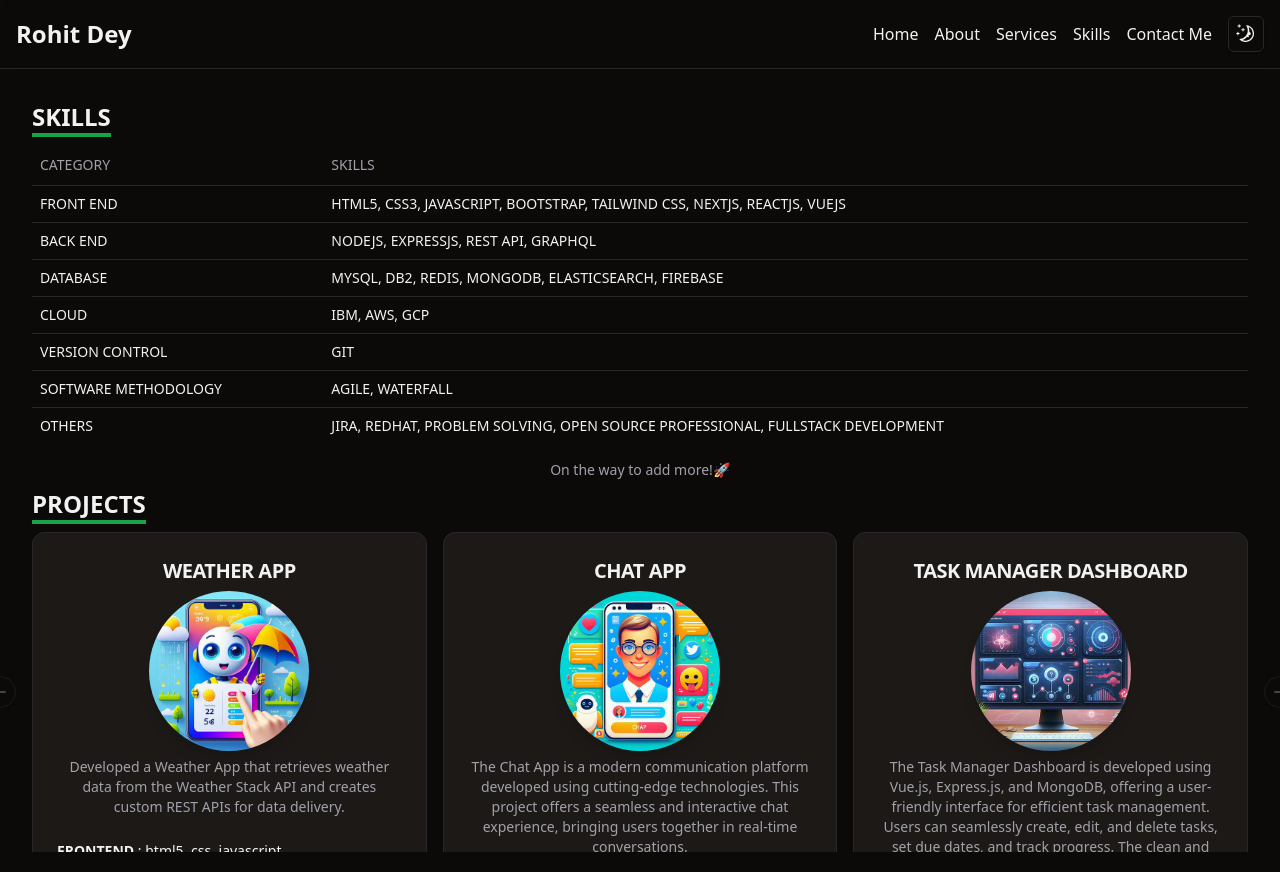
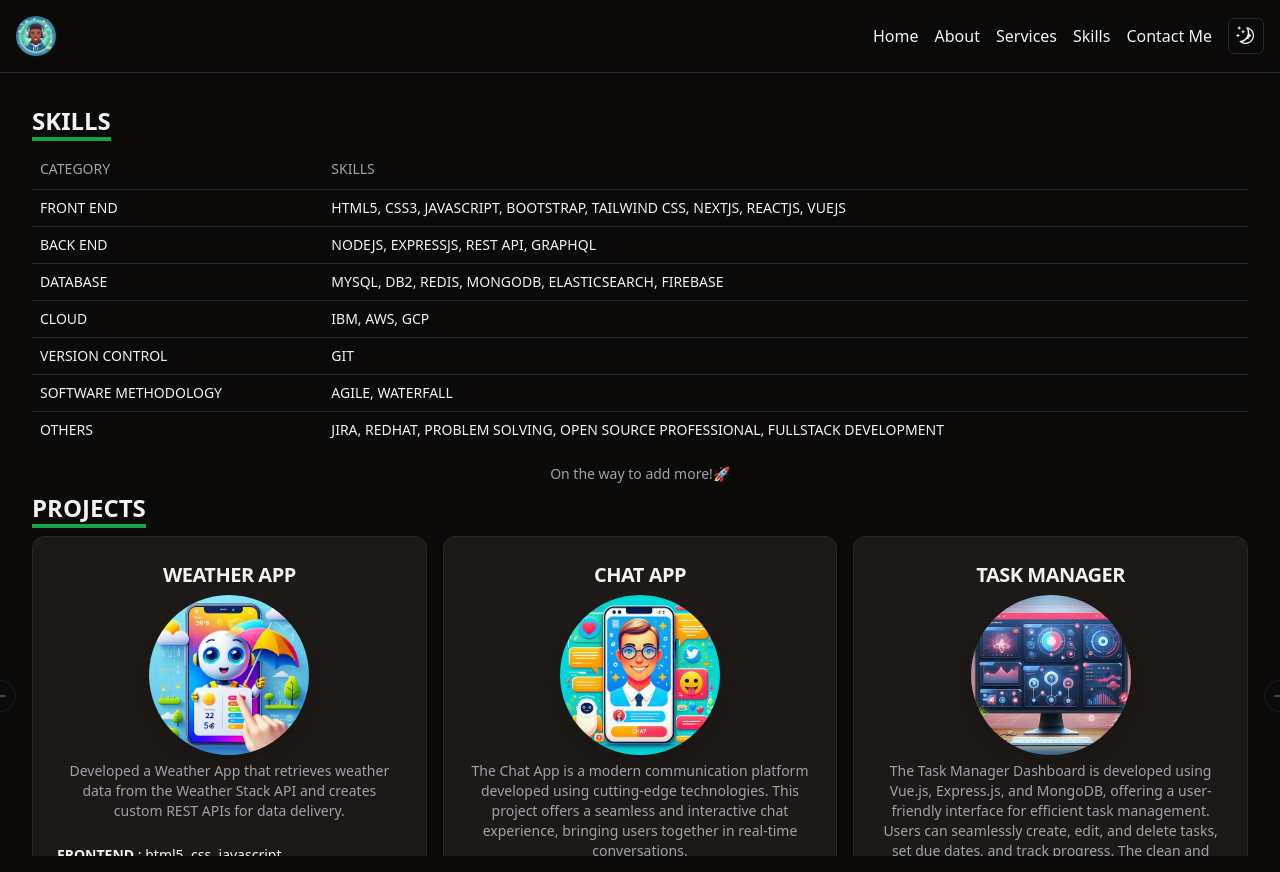
Before and after one commit to Rohit2697/rohit-dey-portfolio, a Next.js app: page /skills in a window 1280 px wide. Built offline with nearby package versions, Linux system fonts and the light colour scheme.

Commit message:
added Navbar Image

```diff
--- a/package.json
+++ b/package.json
@@ -10,6 +10,7 @@
   },
   "dependencies": {
     "@radix-ui/react-accordion": "^1.2.0",
+    "@radix-ui/react-avatar": "^1.1.0",
     "@radix-ui/react-dialog": "^1.1.1",
     "@radix-ui/react-dropdown-menu": "^2.1.1",
     "@radix-ui/react-hover-card": "^1.1.1",
--- a/src/app/skills/projects.json
+++ b/src/app/skills/projects.json
@@ -36,7 +36,7 @@
     "github_url": "https://github.com/Rohit2697/ChatApp.git"
   },
   {
-    "project_name": "Task Manager Dashboard",
+    "project_name": "Task Manager",
     "slug": "taskmanager",
     "project_description": "The Task Manager Dashboard is developed using Vue.js, Express.js, and MongoDB, offering a user-friendly interface for efficient task management. Users can seamlessly create, edit, and delete tasks, set due dates, and track progress. The clean and intuitive design promotes organization and focus on tasks.",
     "tech_stack": {
--- a/src/components/CreateProjectCardCmp.tsx
+++ b/src/components/CreateProjectCardCmp.tsx
@@ -7,12 +7,15 @@ const CreateProjectCardCmp: React.FC<{
   techSTacks: CreateProjectCardCmpProps;
 }> = ({ techSTacks }) => {
   return (
-    <div>
+    <div className="flex flex-col">
       {Object.keys(techSTacks).map((techStack) => {
         return (
           <>
             <span>
-              <span className="text-sm font-semibold">{techStack.toUpperCase()}</span> :{' '}
+              <span className="text-sm font-semibold">
+                {techStack.toUpperCase()}
+              </span>{' '}
+              :{' '}
               <span>
                 {techSTacks[techStack].join(', ').toLocaleLowerCase()}
               </span>
--- a/src/components/NavBar.tsx
+++ b/src/components/NavBar.tsx
@@ -23,6 +23,8 @@ import LinkedInIcon from './icons/Linkedin';
 import { useEffect, useState } from 'react';
 import { SuccessAlert } from './SuccessAlert';
 import ErrorAlert from './ErrorAlert';
+
+import {Avatar, AvatarFallback, AvatarImage } from './ui/avatar';
 export const NavBar = () => {
   const pathName = usePathname();
   const [loading, setLoading] = useState(0);
@@ -64,7 +66,10 @@ export const NavBar = () => {
       )}
       <div className="container mx-auto flex justify-between items-center">
         <Link href={'/'}>
-          <div className="text-2xl font-bold">Rohit Dey</div>
+          <Avatar>
+            <AvatarImage src="./navbar.jpeg" alt="Rohit Dey" />
+            <AvatarFallback>RD</AvatarFallback>
+          </Avatar>
         </Link>
         <div className="hidden lg:flex space-x-4 items-center">
           <Link
--- a/src/components/ProjectCard.tsx
+++ b/src/components/ProjectCard.tsx
@@ -10,7 +10,11 @@ import { getFilesFromDirectory } from '@/utils/getFilesfromdirectory';
 import Image from 'next/image';
 import CreateProjectCardCmp from './CreateProjectCardCmp';
 import { ProjectCardProps } from '@/app/skills/ProjectInterface';
-const ProjectCard :React.FC<{project:ProjectCardProps}>= async ({project}) => {
+import Link from 'next/link';
+import { Button } from './ui/button';
+const ProjectCard: React.FC<{ project: ProjectCardProps }> = async ({
+  project,
+}) => {
   const filesName = await getFilesFromDirectory('./public/projects');
   return (
     <Card>
@@ -29,12 +33,21 @@ const ProjectCard :React.FC<{project:ProjectCardProps}>= async ({project}) => {
             className="lg:h-40 lg:w-40 h-20 w-20 object-cover rounded-full shadow-lg"
           />
         </div>
-        <CardDescription>
-          {project.project_description}
-        </CardDescription>
+        <CardDescription>{project.project_description}</CardDescription>
       </CardHeader>
       <CardContent>
-        <CreateProjectCardCmp techSTacks={project.tech_stack}/>
+        <CreateProjectCardCmp techSTacks={project.tech_stack} />
+        {project.github_url && (
+          <div className='flex justify-center'>
+            <Link
+              target="_blank"
+              rel="noopener noreferrer"
+              href={`${project.github_url}`}
+            >
+              <Button size="sm">Git Hub</Button>
+            </Link>
+          </div>
+        )}
       </CardContent>
     </Card>
   );
--- /dev/null
+++ b/src/components/ui/avatar.tsx
@@ -0,0 +1,50 @@
+"use client"
+
+import * as React from "react"
+import * as AvatarPrimitive from "@radix-ui/react-avatar"
+
+import { cn } from "@/lib/utils"
+
+const Avatar = React.forwardRef<
+  React.ElementRef<typeof AvatarPrimitive.Root>,
+  React.ComponentPropsWithoutRef<typeof AvatarPrimitive.Root>
+>(({ className, ...props }, ref) => (
+  <AvatarPrimitive.Root
+    ref={ref}
+    className={cn(
+      "relative flex h-10 w-10 shrink-0 overflow-hidden rounded-full",
+      className
+    )}
+    {...props}
+  />
+))
+Avatar.displayName = AvatarPrimitive.Root.displayName
+
+const AvatarImage = React.forwardRef<
+  React.ElementRef<typeof AvatarPrimitive.Image>,
+  React.ComponentPropsWithoutRef<typeof AvatarPrimitive.Image>
+>(({ className, ...props }, ref) => (
+  <AvatarPrimitive.Image
+    ref={ref}
+    className={cn("aspect-square h-full w-full", className)}
+    {...props}
+  />
+))
+AvatarImage.displayName = AvatarPrimitive.Image.displayName
+
+const AvatarFallback = React.forwardRef<
+  React.ElementRef<typeof AvatarPrimitive.Fallback>,
+  React.ComponentPropsWithoutRef<typeof AvatarPrimitive.Fallback>
+>(({ className, ...props }, ref) => (
+  <AvatarPrimitive.Fallback
+    ref={ref}
+    className={cn(
+      "flex h-full w-full items-center justify-center rounded-full bg-muted",
+      className
+    )}
+    {...props}
+  />
+))
+AvatarFallback.displayName = AvatarPrimitive.Fallback.displayName
+
+export { Avatar, AvatarImage, AvatarFallback }
```
Also changed, not shown: public/navbar.jpeg (added), 1 other file (tests, documents, lock files or other folders).
